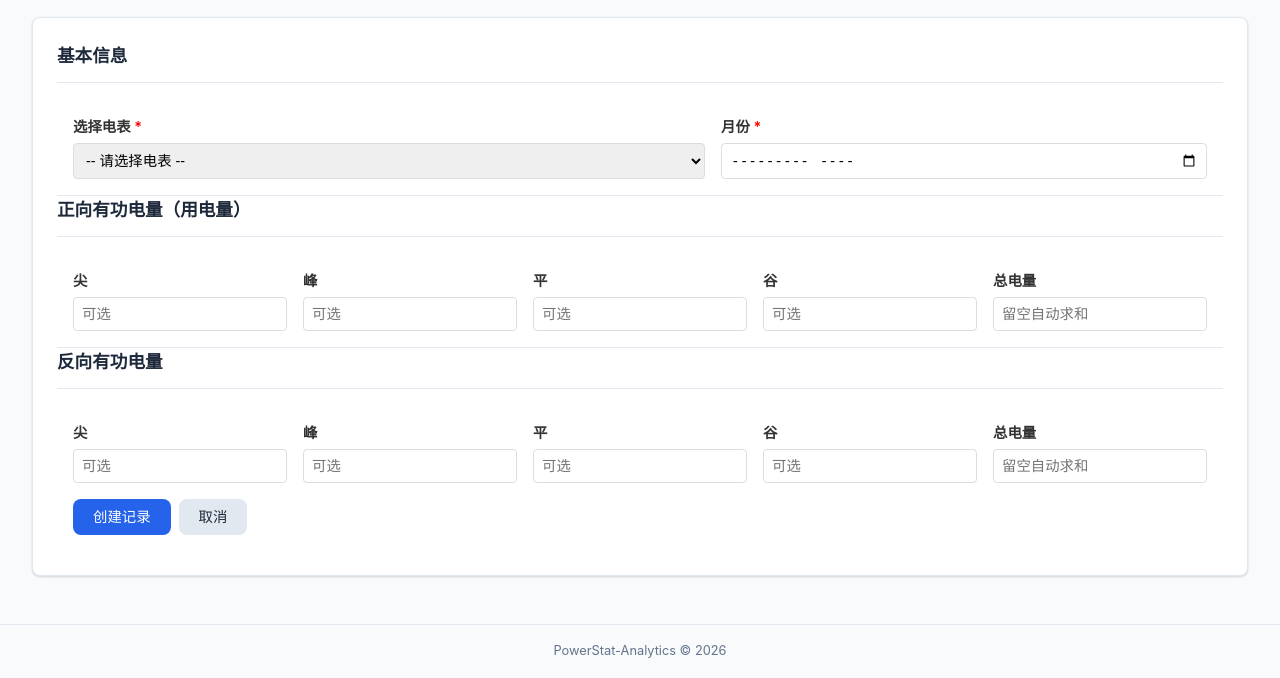
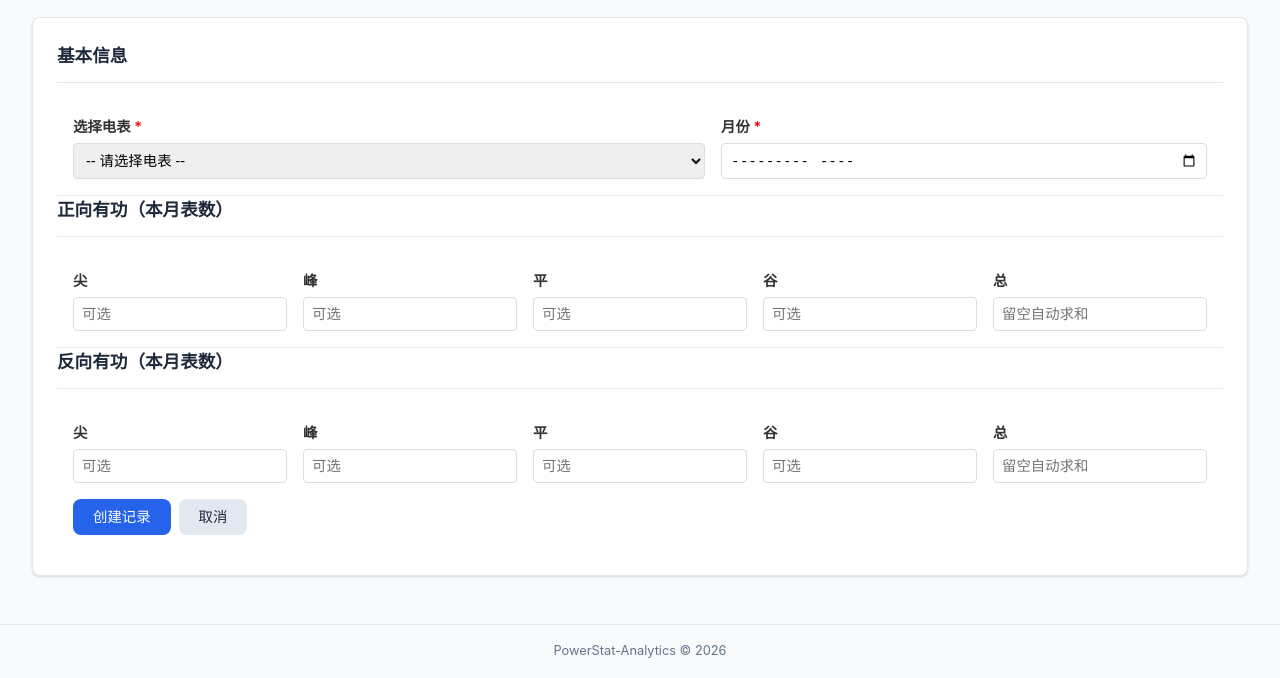
Before and after one commit to hilifer/PowerStat-Analytics, a Flask app: page /readings/create in a window 1280 px wide. Shown: the part 168-846 px from the top of the page. Run offline with Flask 3, Linux system fonts and the light colour scheme; data comes from the database, SQL or seed files in the repository; parts of the project's set-up code (start-up, migrations or seed data) failed here and were passed over.

Commit message:
修正手动创建表单标签：用电量→本月表数
数据库主字段 (sharp_peak/peak/flat/valley) 存储的是本月表数（原始表数），
不是用电量。电费计算通过 本月表数-上月表数=电表用量，电表用量×倍率=发电量。
cur_* 字段冗余（68条记录全为NULL，从未参与任何计算），移除正确。

https://claude.ai/code/session_01CQ2dc512YBhLM1JZ6zobQg

```diff
--- a/templates/reading_create.html
+++ b/templates/reading_create.html
@@ -50,9 +50,9 @@
             </div>
         </div>
 
-        <!-- 正向有功电量（用电量） -->
+        <!-- 正向有功（本月表数） -->
         <div class="card-header" style="border-top:1px solid var(--border, #dee2e6);">
-            <h2>正向有功电量（用电量）</h2>
+            <h2>正向有功（本月表数）</h2>
         </div>
         <div class="form-grid" style="display:grid; grid-template-columns:repeat(5, 1fr); gap:1rem; padding:1rem;">
             <div class="form-group">
@@ -72,14 +72,14 @@
                 <input type="number" step="0.01" name="valley" class="form-input" placeholder="可选">
             </div>
             <div class="form-group">
-                <label>总电量</label>
+                <label>总</label>
                 <input type="number" step="0.01" name="total_kwh" class="form-input" placeholder="留空自动求和">
             </div>
         </div>
 
-        <!-- 反向有功电量 -->
+        <!-- 反向有功（本月表数） -->
         <div class="card-header" style="border-top:1px solid var(--border, #dee2e6);">
-            <h2>反向有功电量</h2>
+            <h2>反向有功（本月表数）</h2>
         </div>
         <div class="form-grid" style="display:grid; grid-template-columns:repeat(5, 1fr); gap:1rem; padding:1rem;">
             <div class="form-group">
@@ -99,7 +99,7 @@
                 <input type="number" step="0.01" name="rev_valley" class="form-input" placeholder="可选">
             </div>
             <div class="form-group">
-                <label>总电量</label>
+                <label>总</label>
                 <input type="number" step="0.01" name="rev_total" class="form-input" placeholder="留空自动求和">
             </div>
         </div>
```
